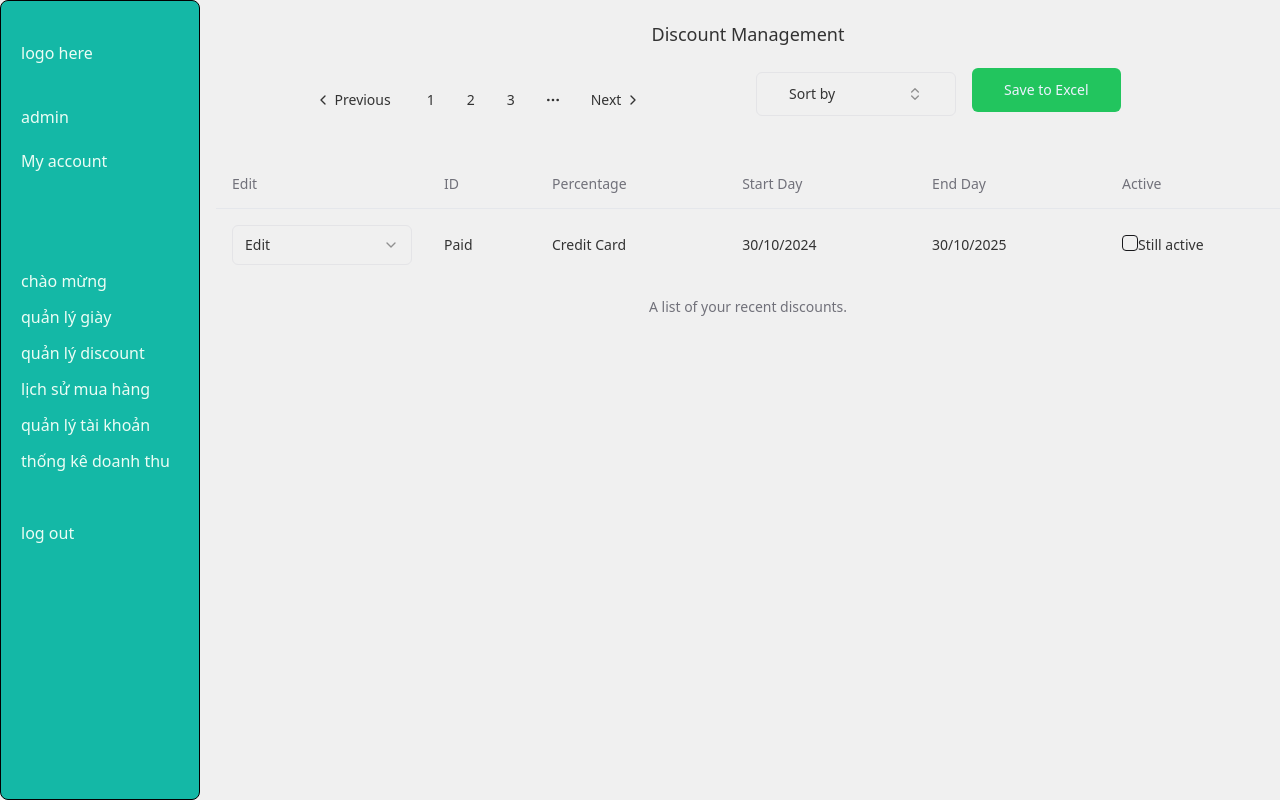
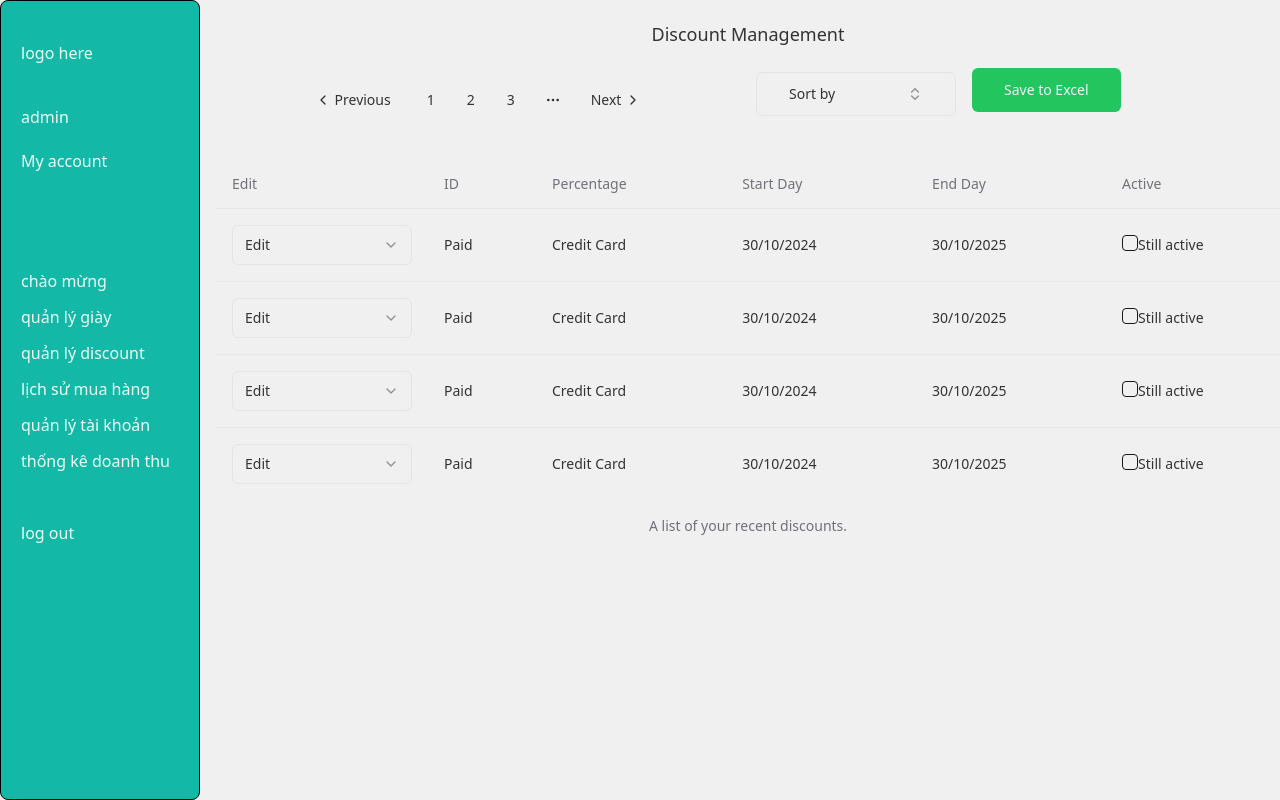
Before and after one commit to FixLuck/capstone-project, a React (Vite) app in the folder front-end/: page / in a window 1280 px wide. Built offline with nearby package versions, Linux system fonts and the light colour scheme.

Commit message:
modify Discount

```diff
--- a/front-end/src/pages/DiscountManagement.jsx
+++ b/front-end/src/pages/DiscountManagement.jsx
@@ -161,6 +161,87 @@ export function DiscountManagement() {
                     </label>
                   </TableCell>
                 </TableRow>
+
+                <TableRow>
+                  <TableCell>
+                    <Select onValueChange={handleSelection}>
+                      <SelectTrigger className="w-[180px]">
+                        <SelectValue placeholder="Edit" />
+                      </SelectTrigger>
+                      <SelectContent>
+                        <SelectGroup>
+                          <SelectLabel>Action</SelectLabel>
+                          <SelectItem value="edit">Edit</SelectItem>
+                          <SelectItem value="delete">Delete</SelectItem>
+                        </SelectGroup>
+                      </SelectContent>
+                    </Select>
+                  </TableCell>
+                  <TableCell>Paid</TableCell>
+                  <TableCell>Credit Card</TableCell>
+                  <TableCell>30/10/2024</TableCell>
+                  <TableCell>30/10/2025</TableCell>
+                  <TableCell>
+                    <Checkbox id="terms2" />
+                    <label htmlFor="terms2" className="text-sm font-medium leading-none">
+                      Still active
+                    </label>
+                  </TableCell>
+                </TableRow>
+
+                <TableRow>
+                  <TableCell>
+                    <Select onValueChange={handleSelection}>
+                      <SelectTrigger className="w-[180px]">
+                        <SelectValue placeholder="Edit" />
+                      </SelectTrigger>
+                      <SelectContent>
+                        <SelectGroup>
+                          <SelectLabel>Action</SelectLabel>
+                          <SelectItem value="edit">Edit</SelectItem>
+                          <SelectItem value="delete">Delete</SelectItem>
+                        </SelectGroup>
+                      </SelectContent>
+                    </Select>
+                  </TableCell>
+                  <TableCell>Paid</TableCell>
+                  <TableCell>Credit Card</TableCell>
+                  <TableCell>30/10/2024</TableCell>
+                  <TableCell>30/10/2025</TableCell>
+                  <TableCell>
+                    <Checkbox id="terms2" />
+                    <label htmlFor="terms2" className="text-sm font-medium leading-none">
+                      Still active
+                    </label>
+                  </TableCell>
+                </TableRow>
+
+                <TableRow>
+                  <TableCell>
+                    <Select onValueChange={handleSelection}>
+                      <SelectTrigger className="w-[180px]">
+                        <SelectValue placeholder="Edit" />
+                      </SelectTrigger>
+                      <SelectContent>
+                        <SelectGroup>
+                          <SelectLabel>Action</SelectLabel>
+                          <SelectItem value="edit">Edit</SelectItem>
+                          <SelectItem value="delete">Delete</SelectItem>
+                        </SelectGroup>
+                      </SelectContent>
+                    </Select>
+                  </TableCell>
+                  <TableCell>Paid</TableCell>
+                  <TableCell>Credit Card</TableCell>
+                  <TableCell>30/10/2024</TableCell>
+                  <TableCell>30/10/2025</TableCell>
+                  <TableCell>
+                    <Checkbox id="terms2" />
+                    <label htmlFor="terms2" className="text-sm font-medium leading-none">
+                      Still active
+                    </label>
+                  </TableCell>
+                </TableRow>
               </TableBody>
             </Table>
           </div>
@@ -242,4 +323,6 @@ export function DiscountManagement() {
   );
 }
 
+
+
 export default DiscountManagement;
```
